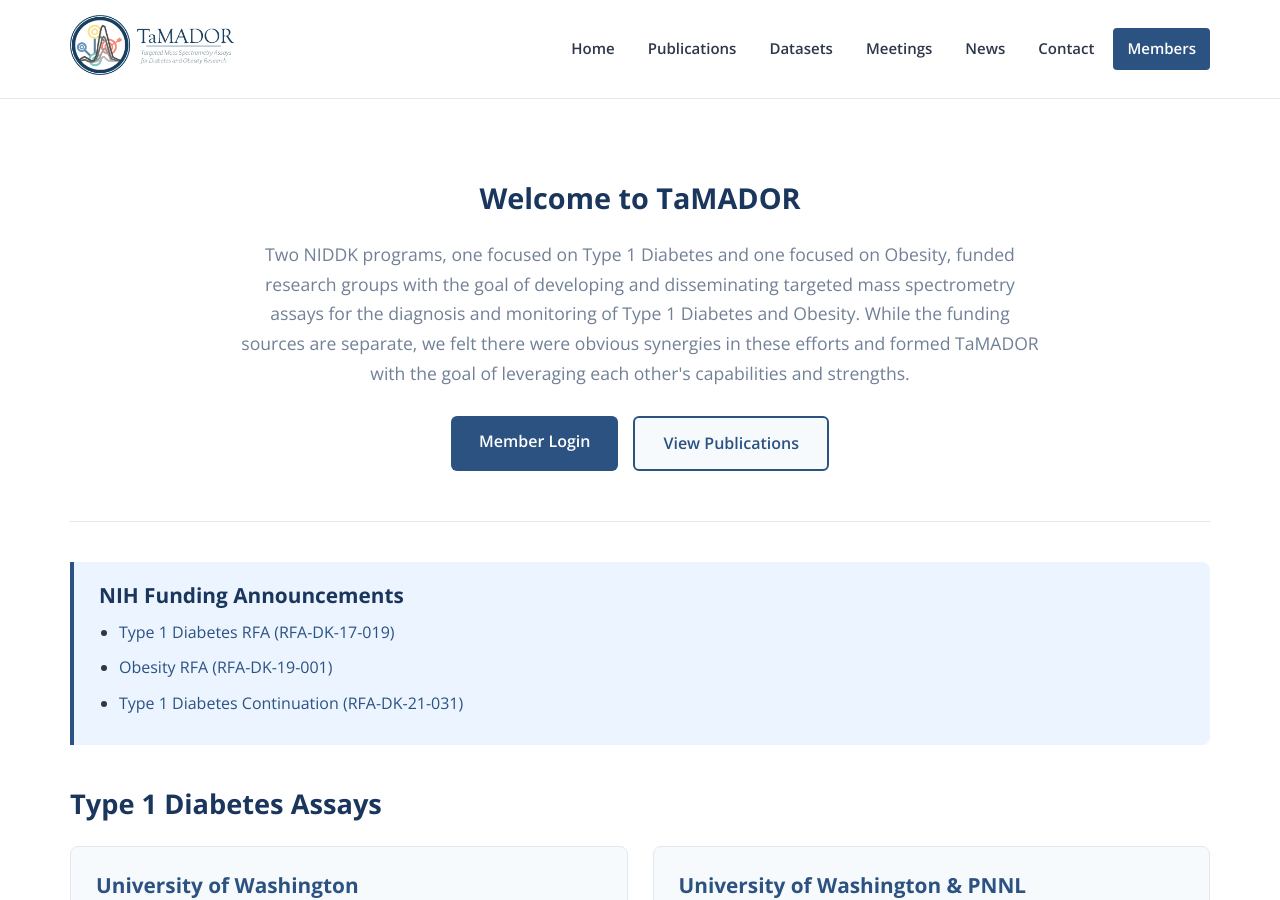
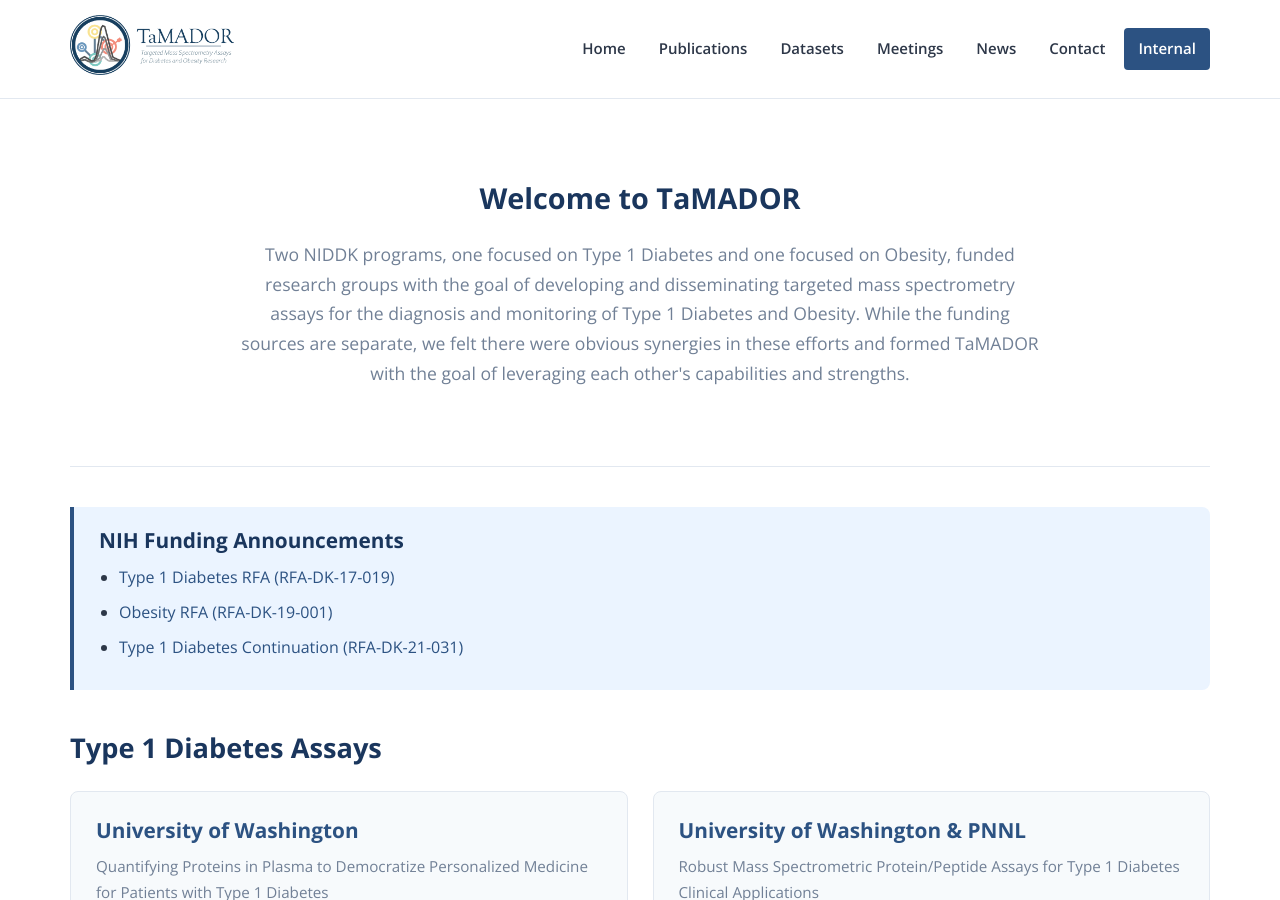
Before and after one commit to uw-maccosslab/tamador.org, a Jekyll site: the page built from index.md, in a window 1280 px wide and 900 px high. Built offline with Jekyll 4.4.1, drawn with Linux system fonts in a browser that asks for light colours.

Commit message:
Update navigation link and modify dataset information

```diff
--- a/_layouts/default.html
+++ b/_layouts/default.html
@@ -34,7 +34,7 @@
             <a class="page-link" href="{{ '/meetings' | relative_url }}">Meetings</a>
             <a class="page-link" href="{{ '/news' | relative_url }}">News</a>
             <a class="page-link" href="{{ '/contact' | relative_url }}">Contact</a>
-            <a class="page-link member-link" href="https://panoramaweb.org/TAMADOR/Internal/project-begin.view">Members</a>
+            <a class="page-link member-link" href="https://panoramaweb.org/TAMADOR/Internal/project-begin.view">Internal</a>
           </div>
         </nav>
       </div>
--- a/index.md
+++ b/index.md
@@ -6,10 +6,6 @@
 <div class="hero">
   <h1>Welcome to TaMADOR</h1>
   <p>Two NIDDK programs, one focused on Type 1 Diabetes and one focused on Obesity, funded research groups with the goal of developing and disseminating targeted mass spectrometry assays for the diagnosis and monitoring of Type 1 Diabetes and Obesity. While the funding sources are separate, we felt there were obvious synergies in these efforts and formed TaMADOR with the goal of leveraging each other's capabilities and strengths.</p>
-  <div class="hero-actions">
-    <a href="https://panoramaweb.org/TAMADOR/Internal/project-begin.view" class="btn-primary">Member Login</a>
-    <a href="{{ '/publications' | relative_url }}" class="btn-secondary">View Publications</a>
-  </div>
 </div>
 
 <div class="rfa-links">
```
Also changed, not shown: datasets.md (+2 -0 lines), assets/css/style.css (line endings or trailing spaces).
